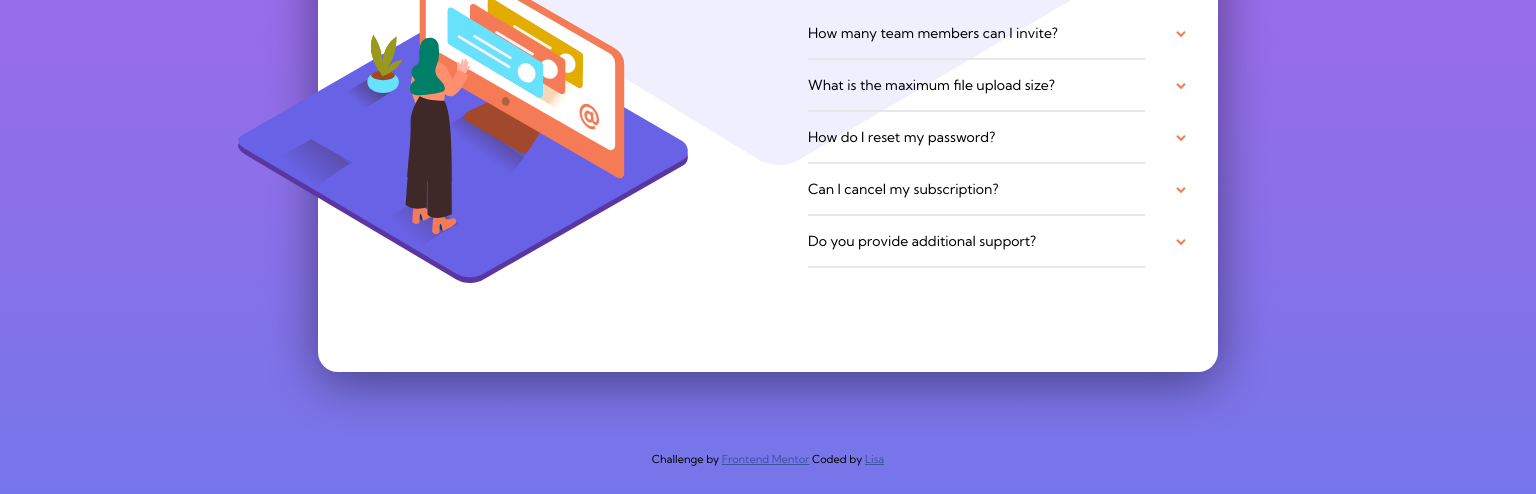
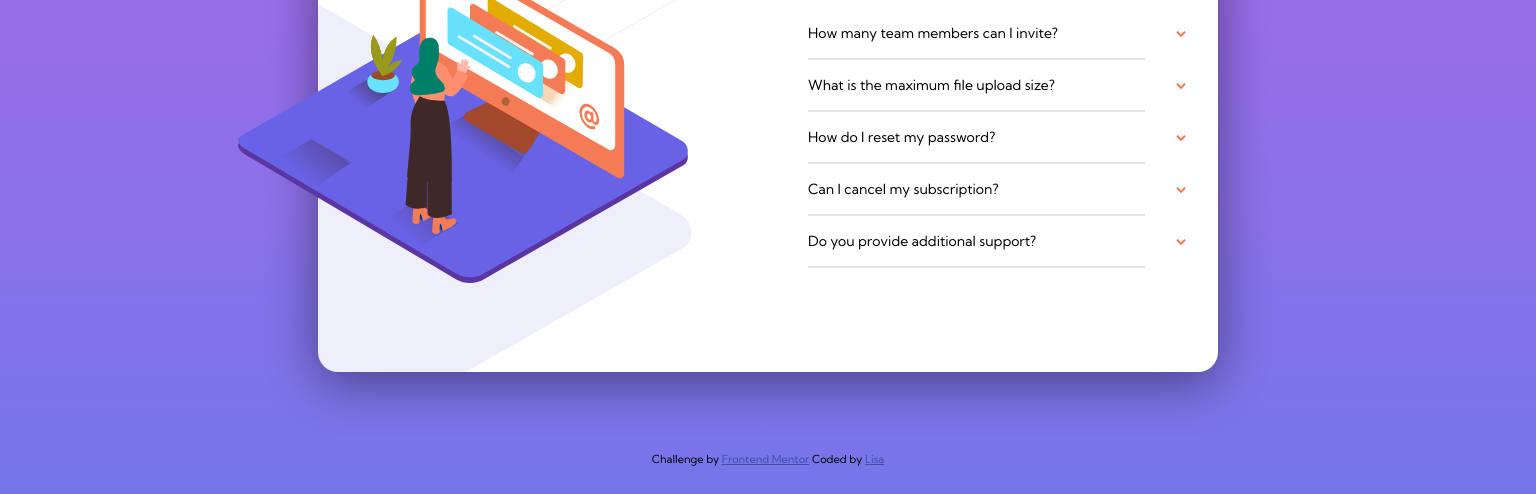
Before and after one commit to CrypticMango/faq-acordian-card, a plain HTML site: page index.html in a window 1536 px wide. Shown: the part 306-800 px from the top of the page. Drawn offline with Linux system fonts and the light colour scheme.

Commit message:
added desktop background

```diff
--- a/style.css
+++ b/style.css
@@ -124,6 +124,10 @@ hr {
         flex-direction: row;
         align-items: center;
         padding-top: 0px;
+        background-image: url(/images/bg-pattern-desktop.svg);
+        background-repeat: no-repeat;
+        background-size: 90%;
+        background-position: -485% 70%;
     }
 
     h1 {
```
